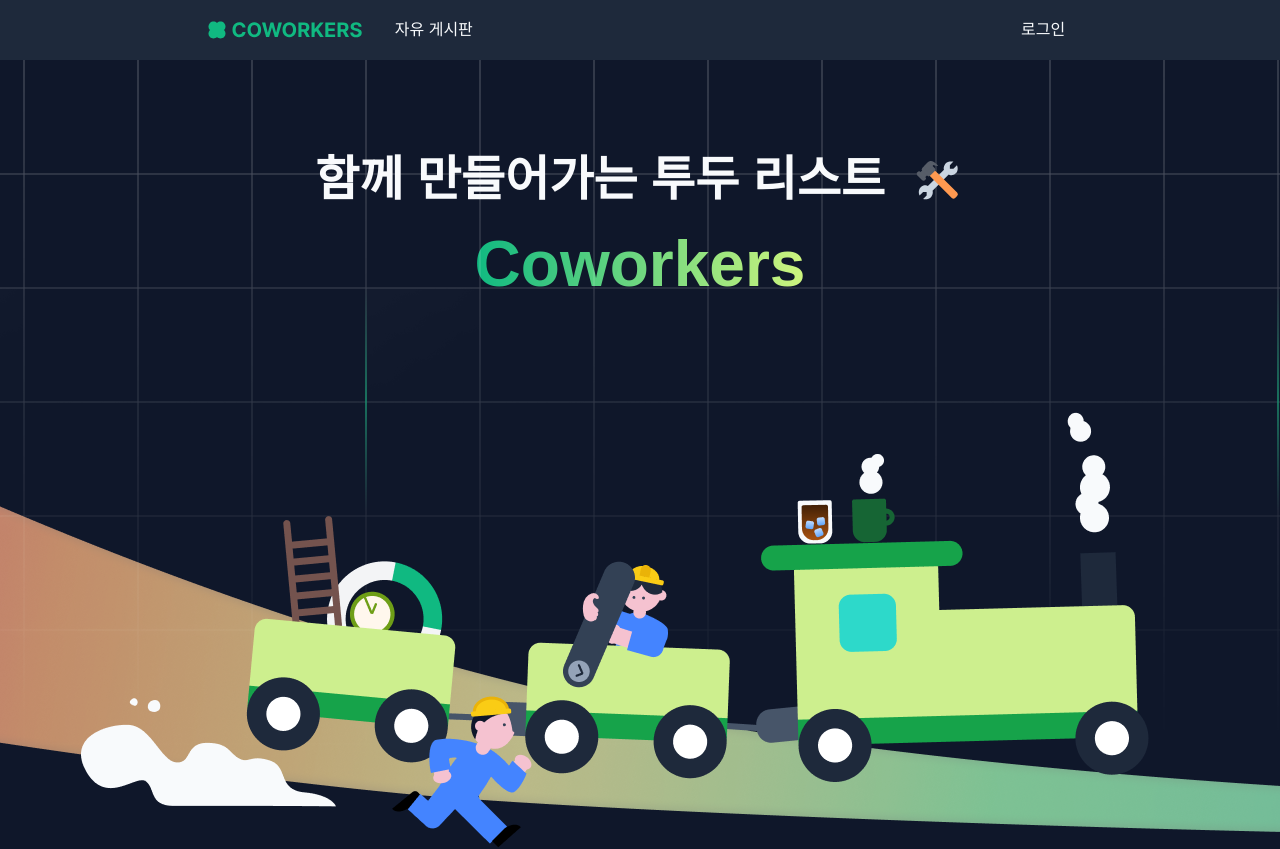
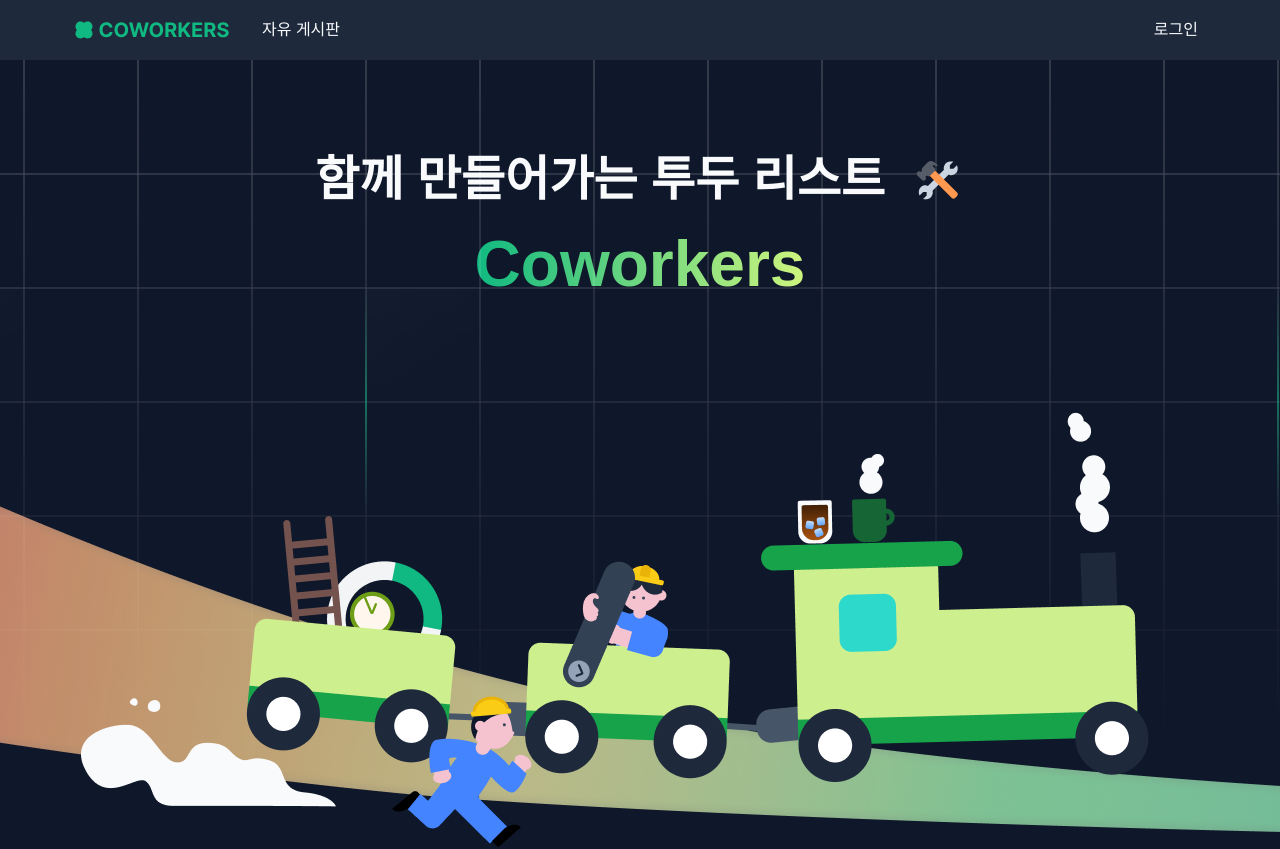
Before and after one commit to mingmi9/fe11-part4-team1-coworkers, a Next.js app: page / in a window 1280 px wide. Shown: the top 849 px of the page. Built offline with nearby package versions, Linux system fonts and the light colour scheme; no server answers; a web font is replaced by a local one.

Commit message:
design: 헤더ui수정

```diff
--- a/app/_components/layout/Header/UserAccount.tsx
+++ b/app/_components/layout/Header/UserAccount.tsx
@@ -38,17 +38,19 @@
               className="flex items-center rounded-xl p-1 transition-colors hover:bg-gray-50/10"
             >
               <div className="flex items-center gap-2">
-                <Image
-                  src={userData?.image || '/icons/user.svg'}
-                  alt={userData?.nickname || '사용자 이미지'}
-                  width={32}
-                  height={32}
-                  sizes="3.2rem"
-                  className="size-[3.2rem] rounded-full object-cover"
-                />
-                <span className="hidden text-text-primary tablet:inline">
+                <div className="relative size-[2.4rem] pc:size-[1.6rem]">
+                  <Image
+                    src={userData?.image || '/icons/user.svg'}
+                    alt={userData?.nickname || '사용자 이미지'}
+                    fill
+                    sizes="2.4rem"
+                    className="rounded-full object-contain"
+                  />
+                </div>
+
+                <div className="hidden text-sm text-text-primary pc:block">
                   {userData?.nickname}
-                </span>
+                </div>
               </div>
             </Dropdown.Button>
             <Dropdown.Menu
--- a/app/_components/layout/Header/index.tsx
+++ b/app/_components/layout/Header/index.tsx
@@ -79,8 +79,9 @@
   }, []);
 
   return (
-    <header className="sticky top-0 z-20 flex h-[6rem] w-full items-center justify-between bg-background-secondary px-[1.6rem] tablet:px-[3.2rem] pc:px-[16vw]">
-      <div className="flex items-center justify-between">
+    <header className="sticky top-0 z-20 flex h-[6rem] w-full items-center bg-background-secondary">
+      <div className="mx-auto flex w-full max-w-[120rem] items-center justify-between px-[1.6rem] tablet:px-[3.2rem]">
+        <div className="flex items-center justify-between text-[1.6rem] font-medium">
           <div className="mr-[1.6rem] tablet:hidden">
             <GnbButton />
           </div>
@@ -96,7 +97,7 @@
             />
           </Link>
           <nav
-          className="hidden items-center justify-center text-[1.6rem] font-medium text-text-primary tablet:flex tablet:gap-[3.2rem]"
+            className="hidden items-center justify-center text-text-primary tablet:flex tablet:gap-[3.2rem]"
             aria-label="메인 네비게이션"
           >
             <TeamSelector isLoggedIn={isLoggedIn} userData={data ?? null} />
@@ -107,6 +108,7 @@
         </div>
 
         <UserAccount isLoggedIn={isLoggedIn} userData={data ?? null} />
+      </div>
     </header>
   );
 };
```
Lines whose indentation alone changed are shown as unchanged.
